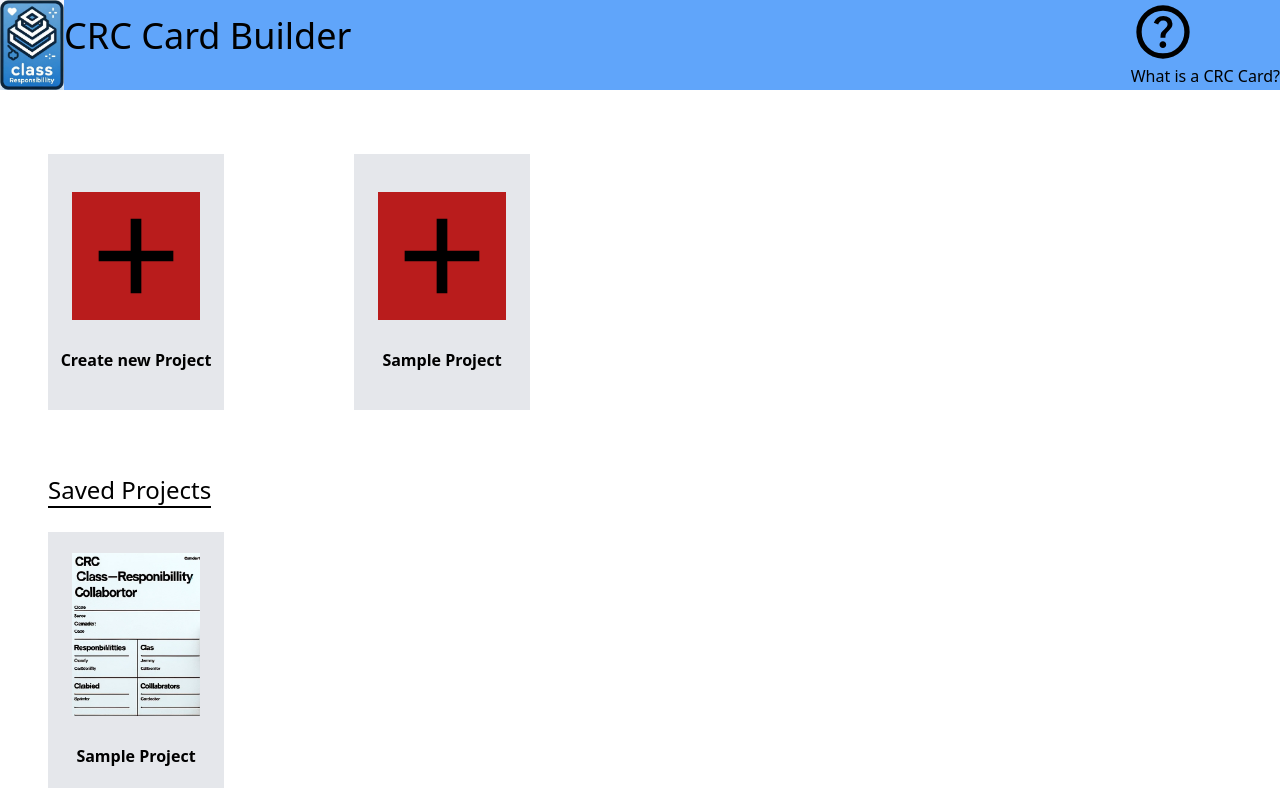
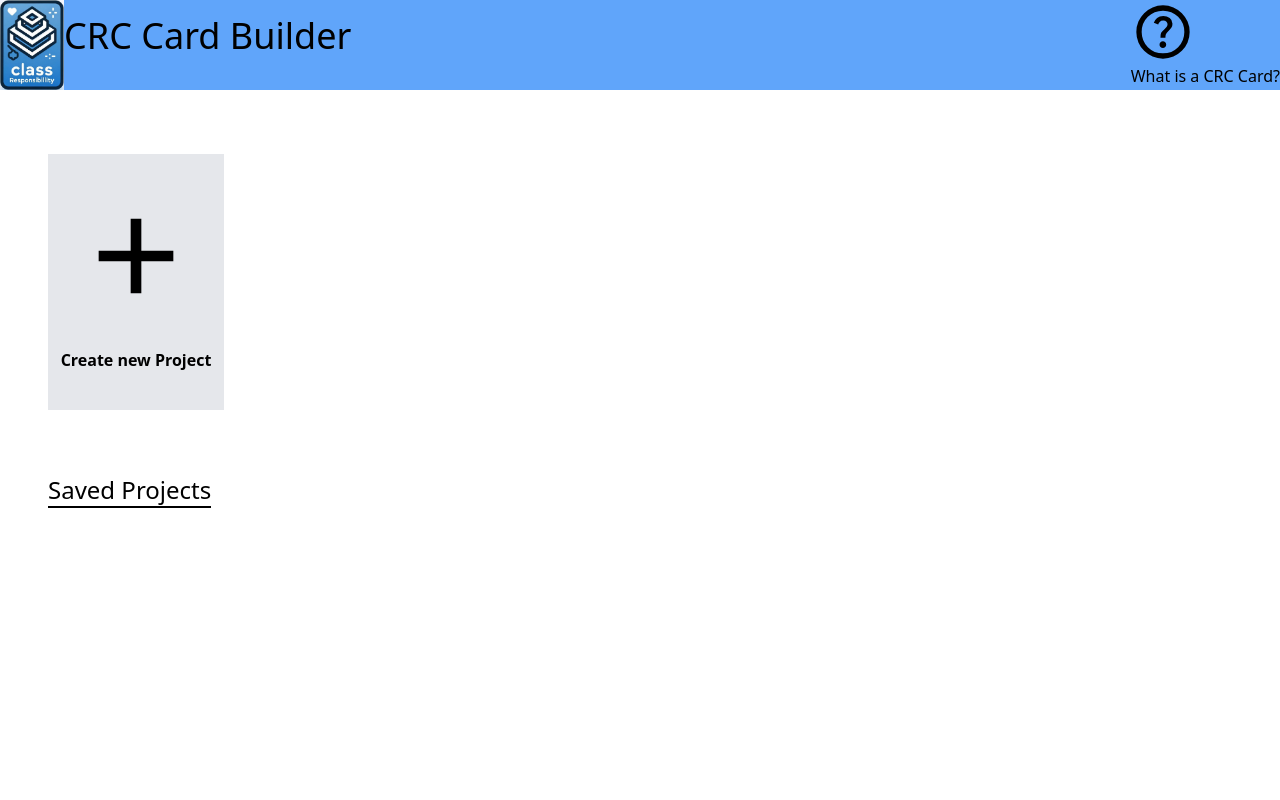
Before and after one commit to oo-ng/CRC-Card-Builder, a React (Vite) app: page / in a window 1280 px wide. Built offline with nearby package versions, Linux system fonts and the light colour scheme.

Commit message:
adding finishing touches

```diff
--- a/src/Components/CardTemplate.jsx
+++ b/src/Components/CardTemplate.jsx
@@ -4,7 +4,7 @@ export const CardTemplate = ({children, onClick, imgSrc, imgAlt}) => {
     return(
         <div>
             <div className="bg-gray-200 w-44 h-64 flex flex-col justify-center items-center">
-              <button onClick={onClick} className='bg-red-700 mb-7'>
+              <button onClick={onClick} className='mb-7'>
                 <img className= "w-32"src={imgSrc} alt={imgAlt||'Image'}/>
               </button>
               <p className="text-l font-bold">{children}</p>
--- a/src/Pages/LandingPage.jsx
+++ b/src/Pages/LandingPage.jsx
@@ -32,9 +32,7 @@ export const LandingPage = () => {
       setSavedProjects(projects);
   }, []);
 
-  const openProject =()=>{
-    navigate('/setup')
-  }
+
     return(
 
         <div className="relative w-screen h-screen overflow-auto">
@@ -46,17 +44,16 @@ export const LandingPage = () => {
             <Link to="/setup">
               <CardTemplate imgSrc={addImg} imgAlt="Description for Image">Create new Project</CardTemplate>
             </Link>
-            <CardTemplate imgSrc={addImg} imgAlt="Description for Image">Sample Project</CardTemplate>
+
           </div>
 
 
           <p className=' border-b-2 border-black inline-block mt-16 text-2xl'>Saved Projects</p>
           <div className="grid  grid-cols-4 gap-10 mt-6 mb-10 ">
 
-            <CardTemplate imgSrc={CRCImg} imgAlt="Description for Image">Sample Project</CardTemplate>
             {savedProjects.map((project, index) => (
                         <Link key={index} to={`/setup/${project.id}`}>
-                          <CardTemplate key={index} imgSrc={CRCImg} imgAlt="Description for Project">
+                          <CardTemplate imgSrc={CRCImg} imgAlt="Description for Project">
                             {project.ProjectName}
                         </CardTemplate>
                         </Link>
--- a/src/Pages/SetupPage.jsx
+++ b/src/Pages/SetupPage.jsx
@@ -54,7 +54,6 @@ export const SetupPage = () => {
     },[projectId])
 
     const handleSaveProject = () =>{
-        handleSaveCard();
         const newProject ={
             id: nameOfProject,
             ProjectName: nameOfProject,
```
